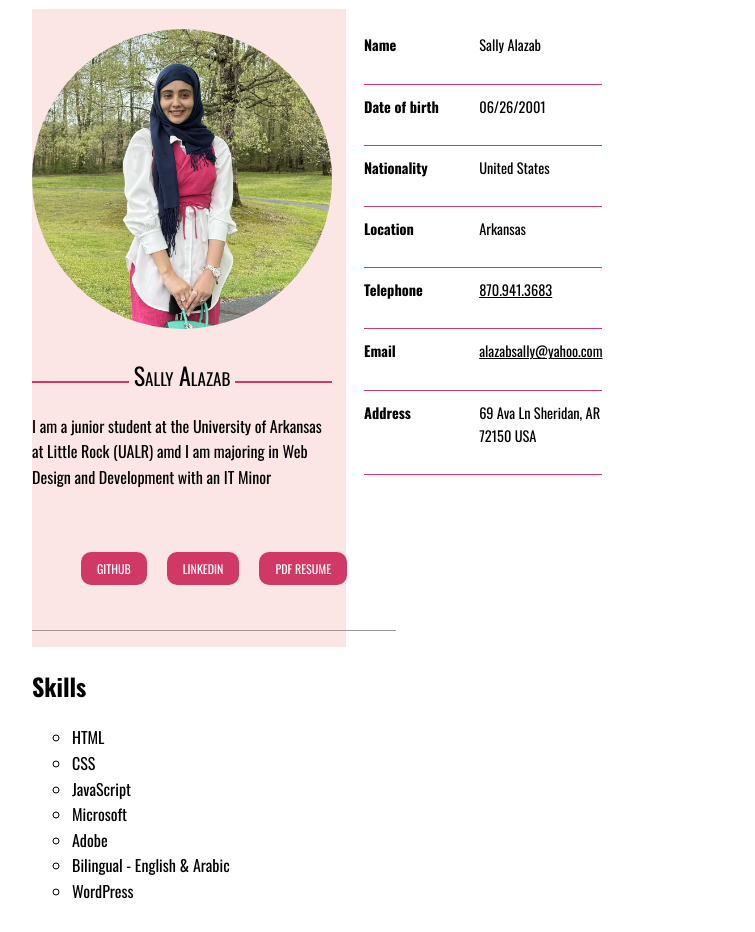
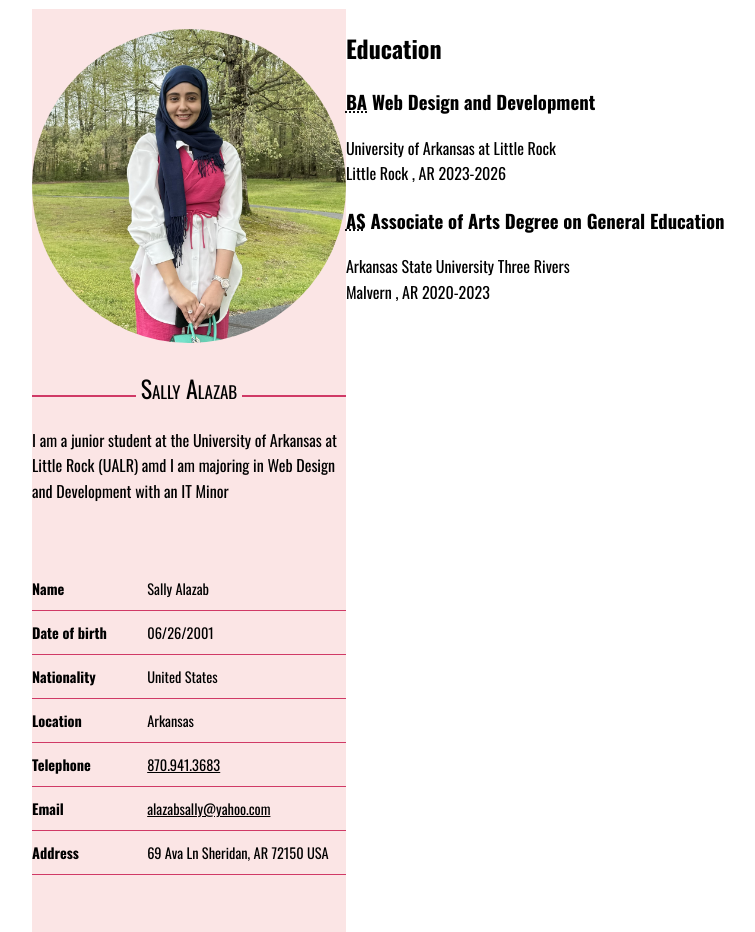
Before and after one commit to Sally2026/mobile-web, a plain HTML site: page jason-resume/index.html in a window 1280 px wide. Shown: the top 932 px of the page, without its empty margins (178-933 px from the left). Drawn offline with nearby package versions, Linux system fonts and the light colour scheme; a web font is replaced by a local one.

Commit message:
Working on the JASON Resume

```diff
--- a/jason-resume/assets/css/style.css
+++ b/jason-resume/assets/css/style.css
@@ -268,47 +268,47 @@ main.container{
 
 /* ------ Media Queries -------*/
 
-@media screen and (min-width:768px){
+@media screen and (min-width: 768px) {
+  .container {
+    max-width: 900px;
+  }
 
-  header.container{
-    max-width:900px;
-    }
-
-  main.container{
-    max-width:900px;
+  main.container {
+    max-width: 900px;
     grid-template-columns: 36.5% auto;
     grid-template-areas:
       "title education"
       "about experience"
-      "skills education"
       "skills honor-organizations"
-      "skills honor-awards"
-      ;
-    }
+      "skills honor-awards";
+  }
 
-  #about{
-    display:grid;
-    gap:2em;
-    grid-template-columns: 300px 1fr auto;
+  #skills {
+    grid-area: skills;
+    grid-row: span 2;
+  }
+
+  #about {
+    display: grid;
+    gap: 2em;
+    grid-template-columns: 200px 1fr auto;
     grid-template-areas:
-      "bio details details"
+      "bio bio bio"
+      "details details details"
       "related related related";
   }
-  .bio{
-    grid-area:bio;
-  }
-  .details{
-    grid-area:details;
+
+  .bio {
+    grid-area: bio;
   }
 
-   .related-links{
-    grid-area:related;
-    border-bottom:1px solid #999;
-    padding-bottom:50px
+  .details {
+    grid-area: details;
   }
 
-
-
-
-
-    }
+  .related-links {
+    grid-area: related;
+    border-bottom: 1px solid #999;
+    padding-bottom: 50px;
+  }
+}
```
